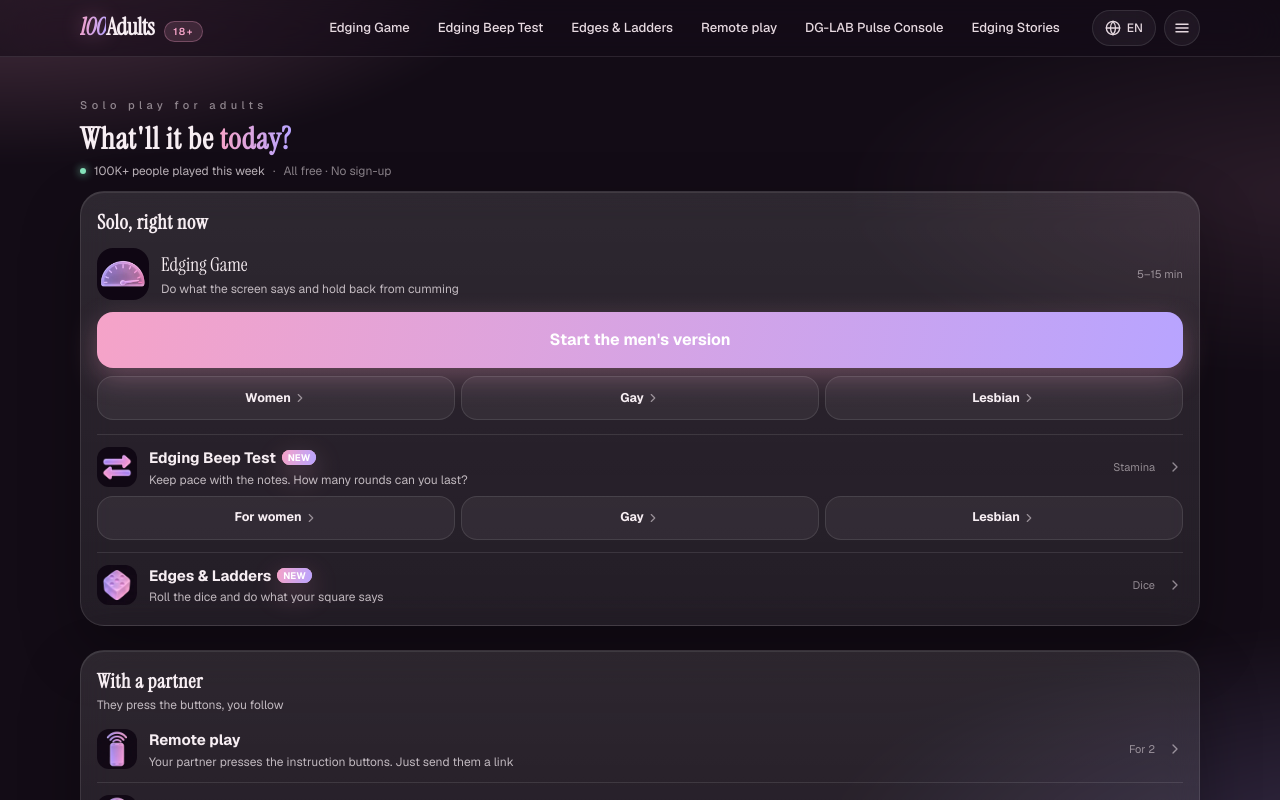
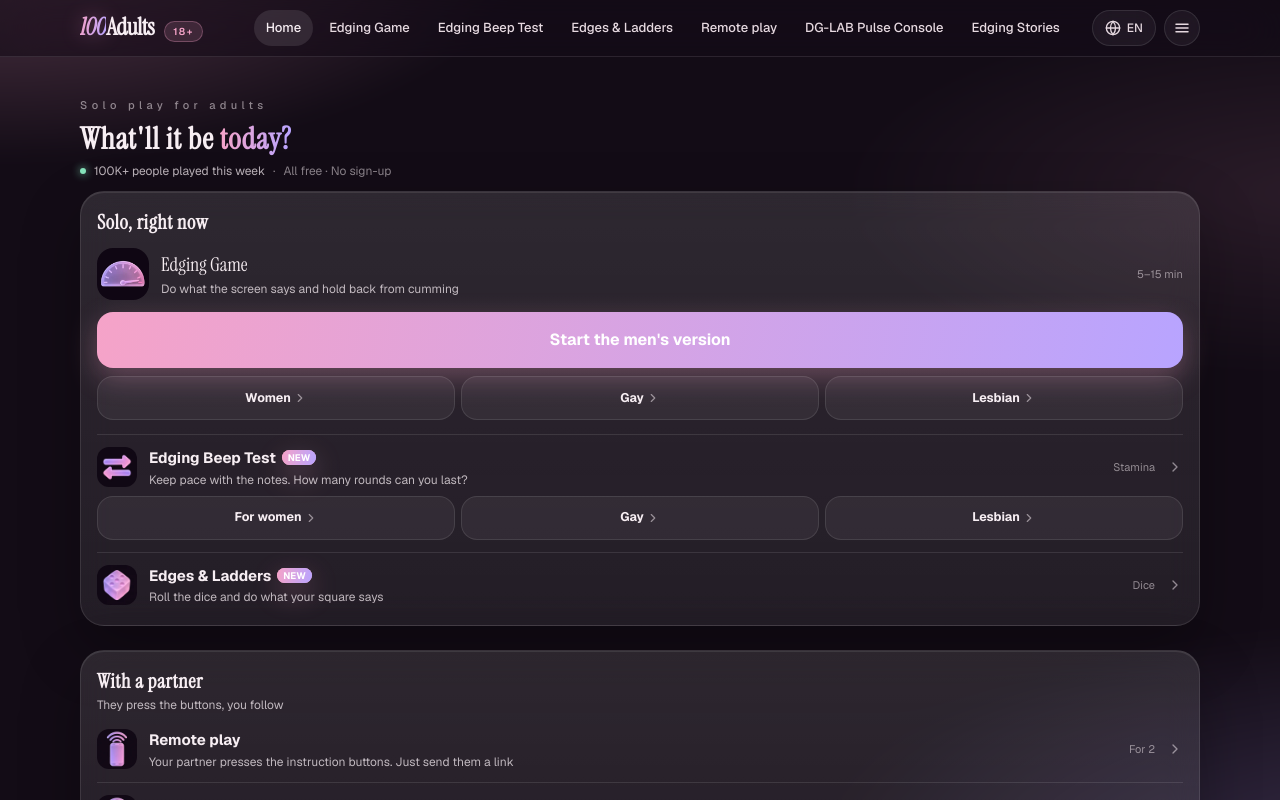
Before and after one commit to 2580m/Open100Adults, a Next.js app in the folder web/: page /en in a window 1280 px wide. Shown: the top 800 px of the page. Built offline with nearby package versions, Linux system fonts and the light colour scheme.

Commit message:
ui(header): add home link on leftmost side of topbar nav

```diff
--- a/web/src/components/Header.tsx
+++ b/web/src/components/Header.tsx
@@ -94,6 +94,17 @@ export function Header({ locale }: { locale: Locale }) {
             aria-label={dict.header.navAria}
             className="ml-auto hidden items-center gap-1 lg:flex"
           >
+            <Link
+              href={homeHref}
+              data-header-bar-item="home"
+              className={`whitespace-nowrap rounded-full px-3 py-2 text-[13px] font-medium transition-colors ${
+                isActive("")
+                  ? "bg-category-bg-hover text-foreground"
+                  : "text-foreground-soft hover:bg-category-bg-hover hover:text-foreground"
+              }`}
+            >
+              {locale === "zh" ? "主页" : "Home"}
+            </Link>
             {HEADER_BAR_TOOLS.map((key) => {
               const href = localePath(locale, TOOL_META[key].path);
               return (
```
